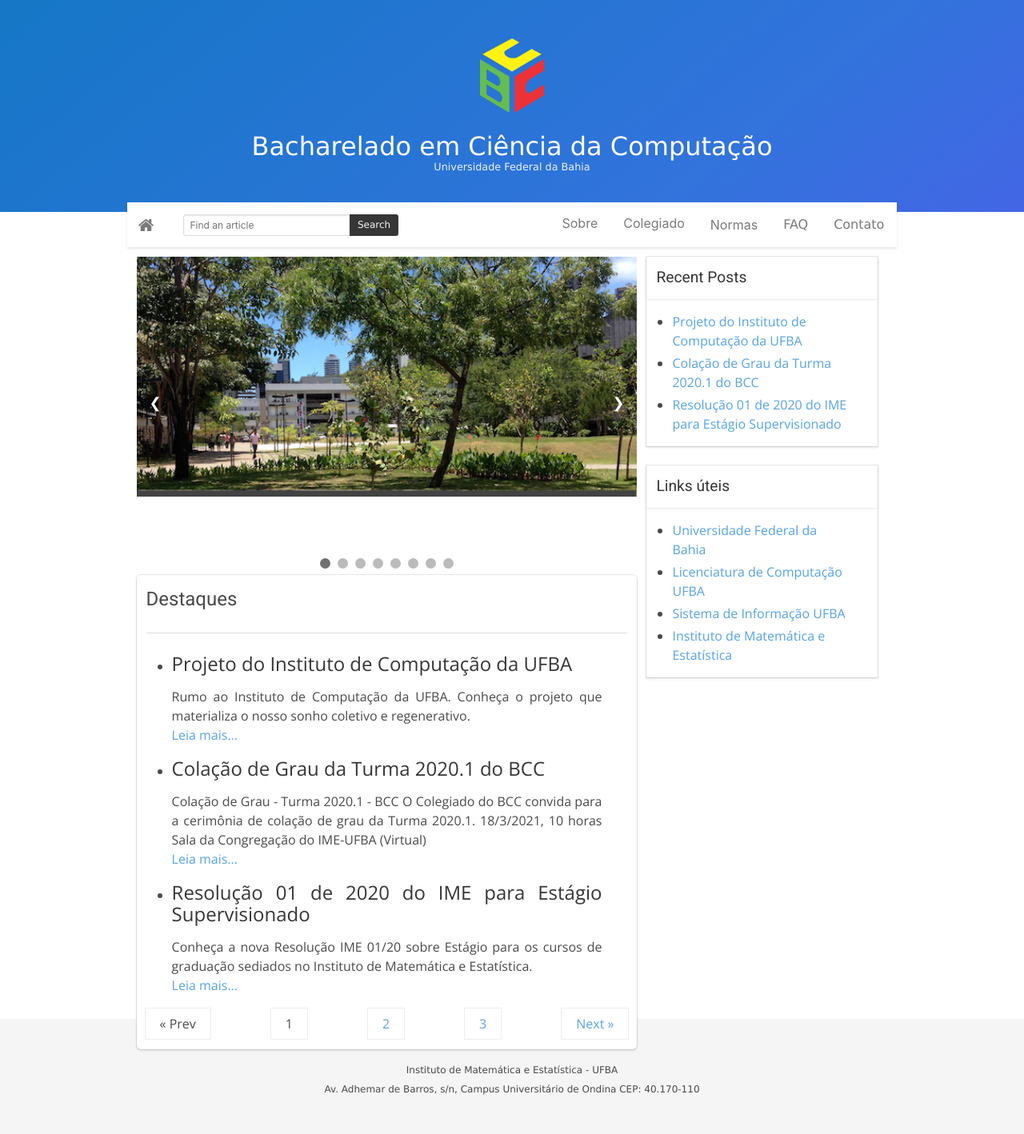
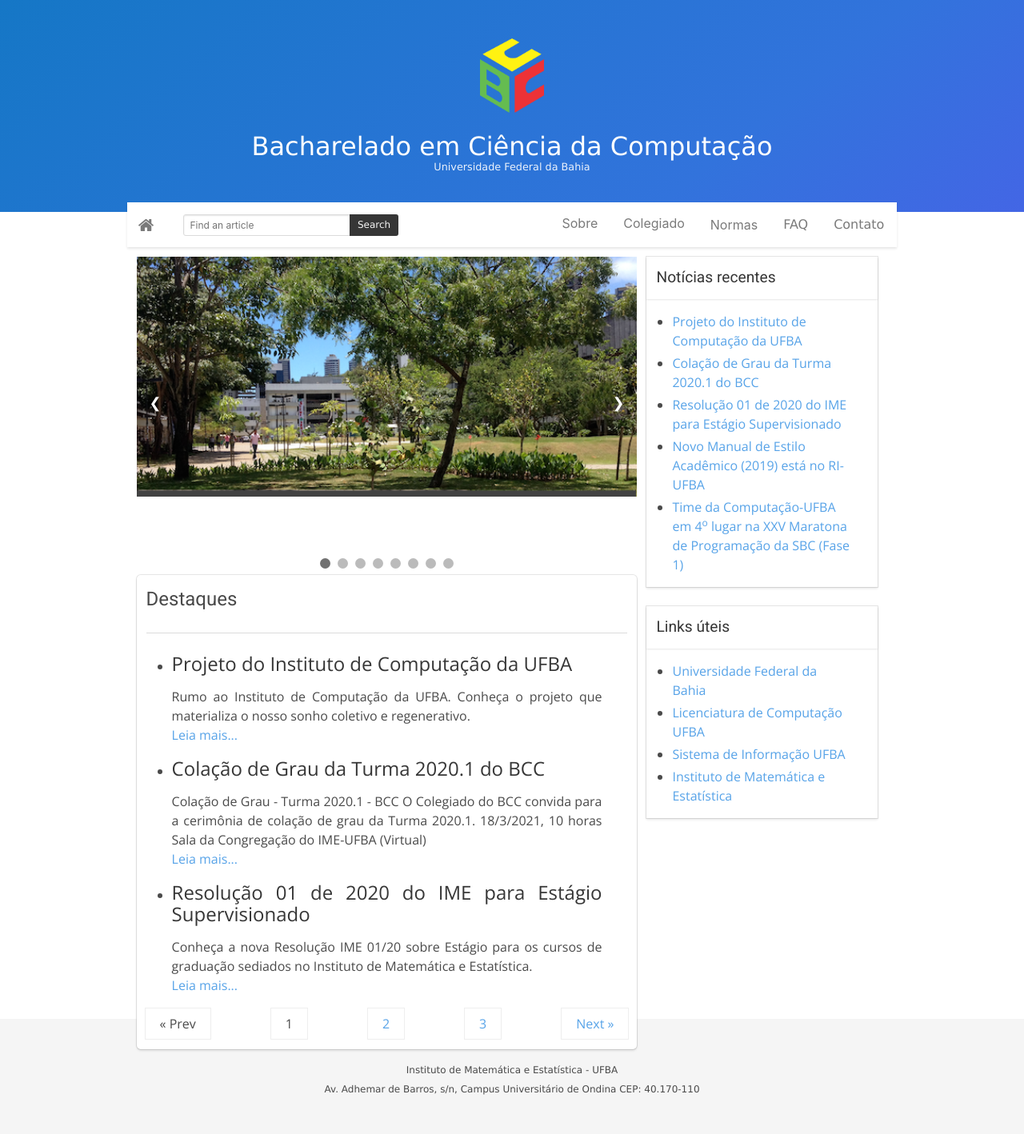
Before and after one commit to bcc-ufba/bcc-ufba.github.io, a Jekyll site: the page built from index.html, in a window 1280 px wide. Shown: the whole page at 80% size. Built offline with Jekyll 4.4.1, drawn with Linux system fonts in a browser that asks for light colours; the list of posts is cut into pages by our own code.

Commit message:
Update default.html

```diff
--- a/_layouts/default.html
+++ b/_layouts/default.html
@@ -35,7 +35,6 @@
 
       <div class="mySlides fade">
         <img src="{{ site.baseurl }}/assets/images/campus-ondina.png">
-       <!-- <div class="text">UFBA: Campus de Ondina, Salvador - Bahia</div> -->
       </div>
       <div class="mySlides fade">
         <img src="{{ site.baseurl }}/assets/images/banner2014.png">
@@ -160,13 +159,13 @@
             <div class="card" >
               <header class="card-header" >
                 <p class="card-header-title nice-title">
-                  Recent Posts
+                  Notícias recentes
                 </p>
               </header>
               <div class="card-content">
                 <div class="content nice-text" id="lateral">
                   <ul>
-                  {% for post in site.posts limit:3 %}
+                  {% for post in site.posts limit:5 %}
                   <li><a href="{{ post.url }}">
                     {{ post.title }}
                   </a></li>
```
